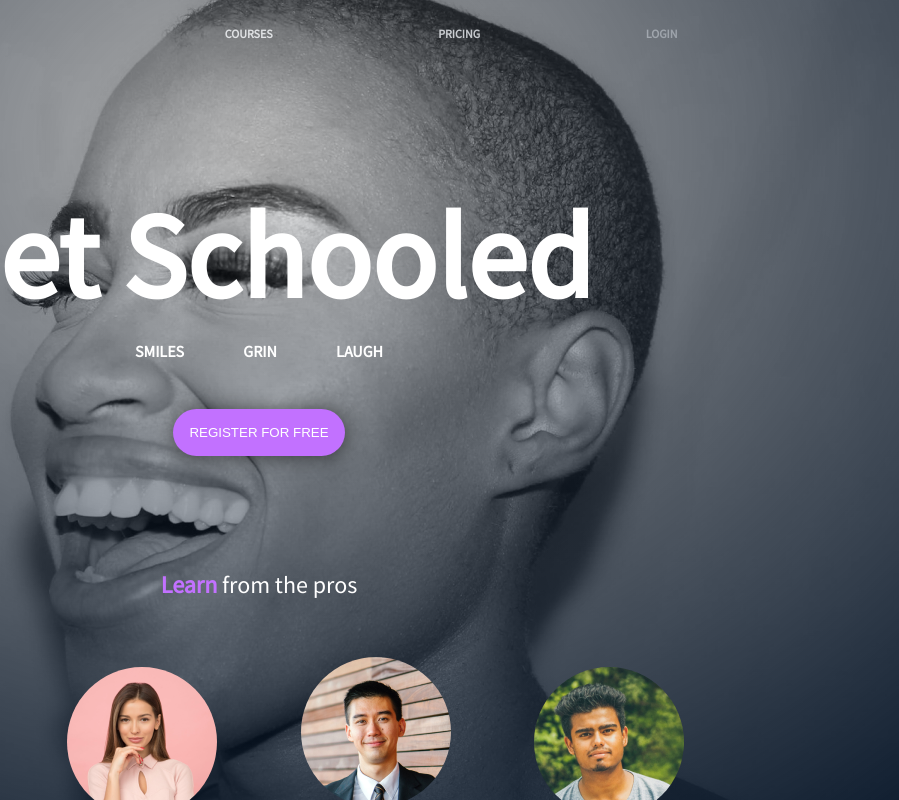
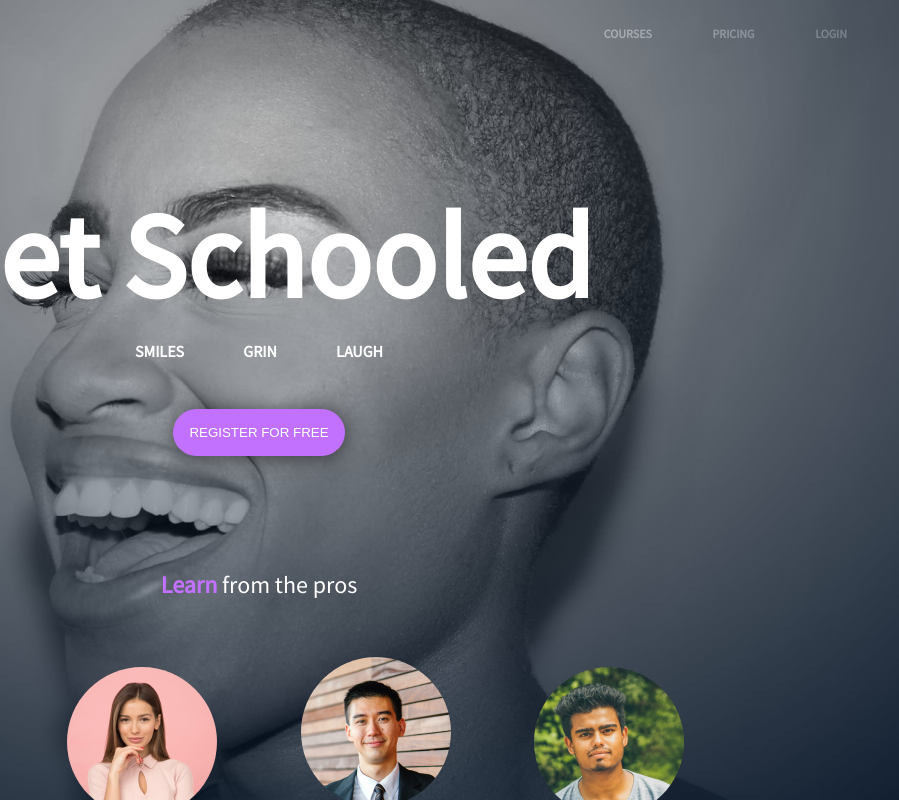
Before and after one commit to DUSHIME1212/alu-web-development, a plain HTML site: page css_advanced/index.html in a window 1280 px wide. Shown: the top 800 px of the page, 381-1280 px from the left. Drawn offline with Linux system fonts and the light colour scheme.

Commit message:
navlinks

```diff
--- a/css_advanced/styles.css
+++ b/css_advanced/styles.css
@@ -23,8 +23,8 @@ header .logo {
 }
 
 header .nav-urls {
-    flex: 4;
     font-weight: 700;
+    gap: 56px;
     font-size: 12px;
     line-height: 15px;
     text-transform: uppercase;
```
